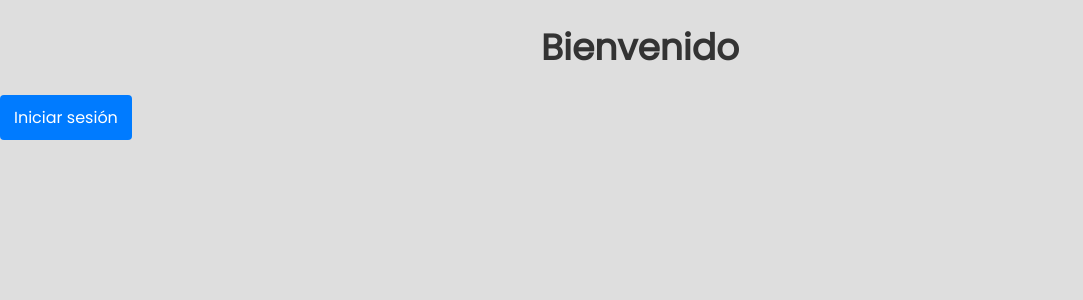
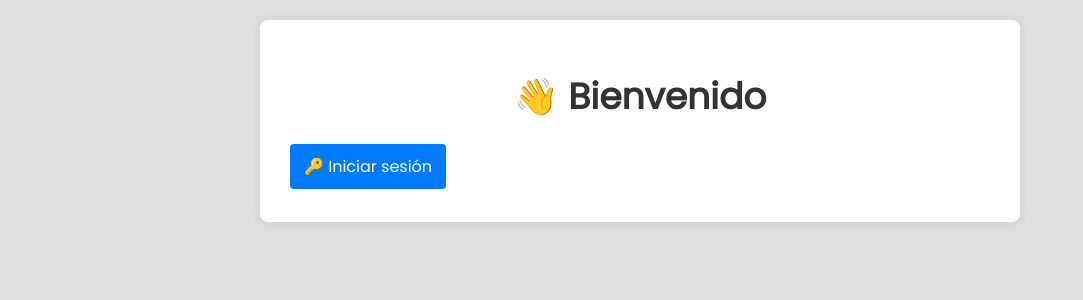
Before and after one commit to MRealFB/Web_Registro_Coches, a Flask app: page / in a window 1280 px wide. Shown: the top 300 px of the page, without its empty margins (0-1083 px from the left). Run offline with Flask 3, Linux system fonts and the light colour scheme.

Commit message:
Update home.html

```diff
--- a/templates/home.html
+++ b/templates/home.html
@@ -1,2 +1,6 @@
 <link rel="stylesheet" href="/static/style.css">
-<h1>Bienvenido</h1><a href='/login'>Iniciar sesión</a>
+
+<div class="container">
+  <h1>👋 Bienvenido</h1>
+  <a href="/login">🔑 Iniciar sesión</a>
+</div>
```
